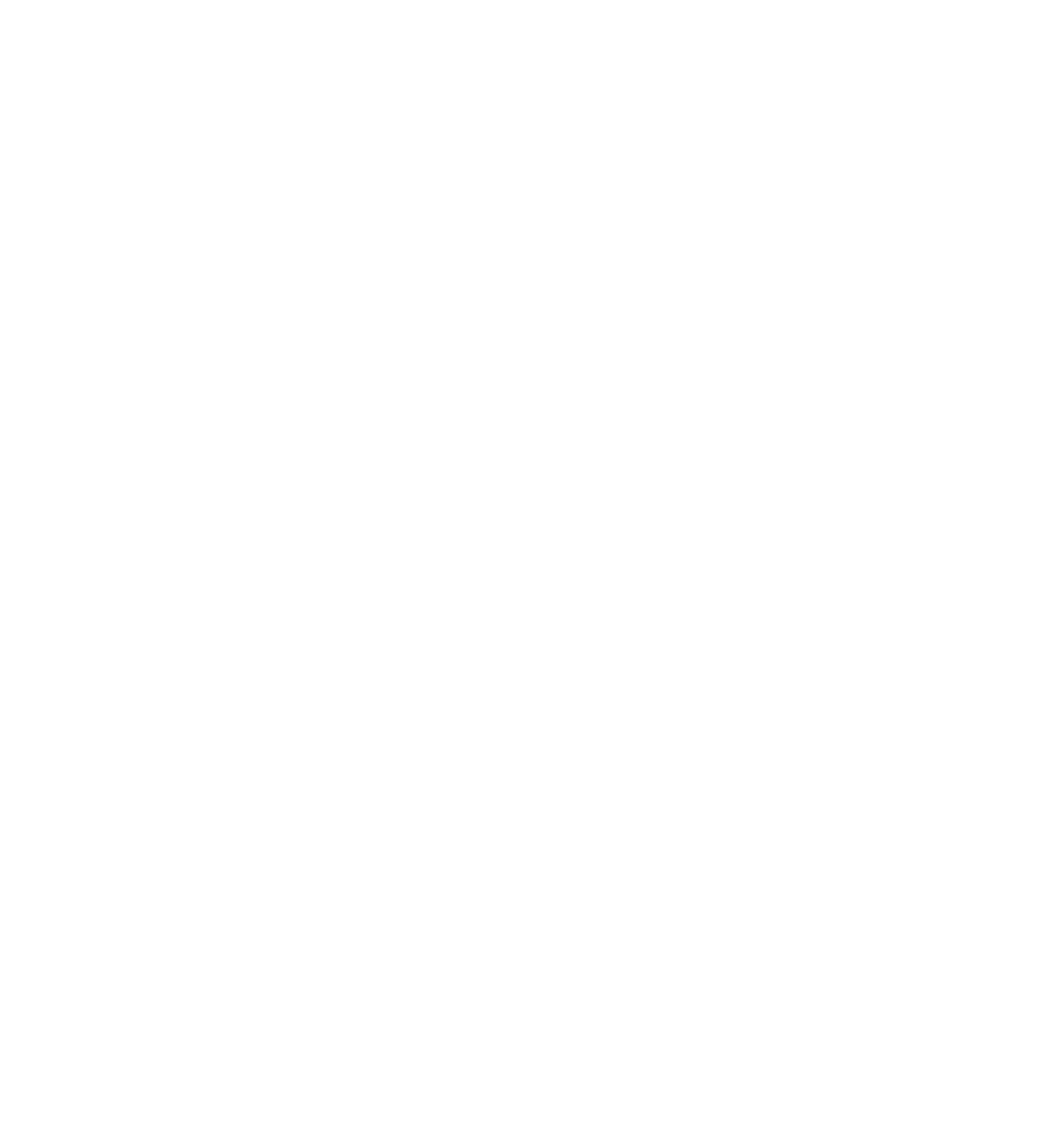
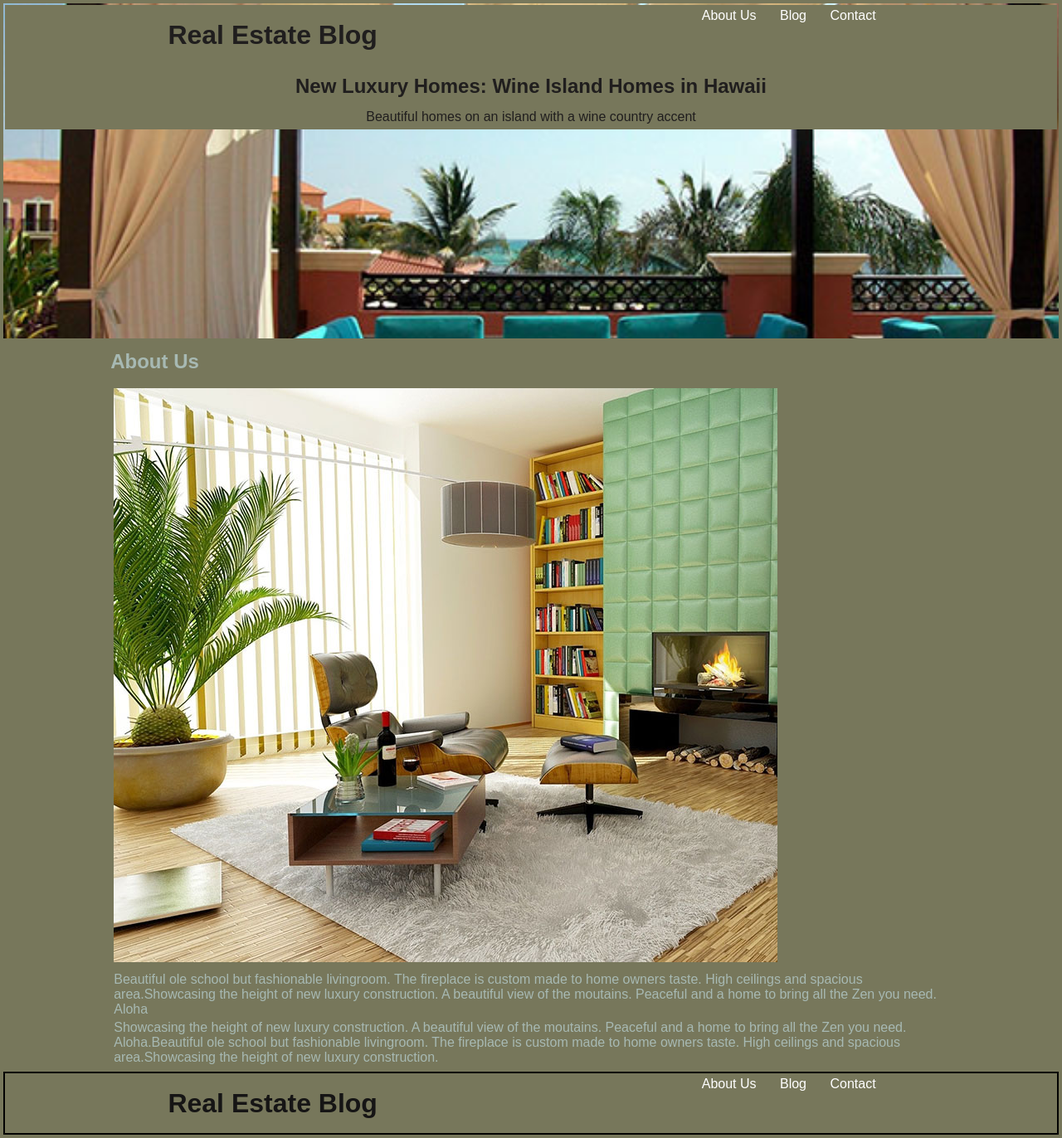
Before and after one commit to glendaandrews77/Real-Estate-102, a plain HTML site: page 102/real estate/about.html in a window 1280 px wide. Shown: the whole page at 83% size. Before the commit the page ends 800 px from the top, so only its background shows below. Drawn offline with Linux system fonts and the light colour scheme.

Commit message:
Add files via upload

```diff
--- a/102/real estate/about.html
+++ b/102/real estate/about.html
@@ -0,0 +1,63 @@
+<!DOCTYPE html>
+<html lang="en">
+<head>
+    <meta charset="UTF-8">
+    <meta name="viewport" content="width=device-width, initial-scale=1.0">
+    <head>
+        <meta charset="UTF-8">
+        <meta name="viewport" content="width=device-width, initial-scale=1.0">
+        <link rel="preconnect" href="https://fonts.googleapis.com">
+    <link rel="preconnect" href="https://fonts.gstatic.com" crossorigin>
+    <link href="https://fonts.googleapis.com/css2?family=Roboto:ital,wght@0,700;1,100&display=swap" rel="stylesheet">
+    <link rel="stylesheet" href="blog.css">
+        <title>Real Estate Blog</title>
+
+</head>
+
+<body>
+    <body>
+        <header class="site-init">
+            <div class="bar">
+                <h1>Real Estate Blog</h1>
+
+                    <nav class="menu">
+                        <a href="about.html">About Us</a>
+                        <a href="blog.html">Blog</a>
+                        <a href="contact">Contact</a>
+                    </nav>
+            </div>
+
+            <h2>New Luxury Homes: Wine Island Homes in Hawaii</h2>
+
+        <p>Beautiful homes on an island with a wine country accent<p>
+
+    </header>
+
+    <main class="container">
+        <h2>About Us</h2>
+        <div class="bar-about">
+            <div class="bar-about-img">
+                <img src="img/us.jpg" alt="about us image">
+            </div>
+            <div class="bar-about-text">
+                <p>Beautiful ole school but fashionable livingroom. The fireplace is custom made to home owners taste. High ceilings and spacious area.Showcasing the height of new luxury construction. A beautiful view of the moutains. Peaceful and a home to bring all the Zen you need. Aloha</p>
+                <p>Showcasing the height of new luxury construction. A beautiful view of the moutains. Peaceful and a home to bring all the Zen you need. Aloha.Beautiful ole school but fashionable livingroom. The fireplace is custom made to home owners taste. High ceilings and spacious area.Showcasing the height of new luxury construction. </p>
+            </div>
+        </div>
+    </main>
+
+    <footer>
+
+        <div class="bar">
+            <h1>Real Estate Blog</h1>
+
+            <nav class="menu">
+                <a href="about.html">About Us</a>
+                <a href="blog.html">Blog</a>
+                <a href="contact">Contact</a>
+            </nav>
+
+        </div>
+    </footer>
+</body>
+</html>
--- /dev/null
+++ b/102/real estate/blog.css
@@ -0,0 +1,81 @@
+/*global*/
+*{
+    background-color: rgb(119, 119, 91);
+    margin:0%;
+    padding: 2px;
+}
+
+body{
+    font-family: Arial, Helvetica, sans-serif;
+    color: rgb(167, 185, 179);
+}
+img{
+    max-width: 100%;
+}
+a{
+    text-decoration: none;
+    color:rgb(187, 173, 173);
+}
+h1,h2,h3{
+    margin: bottom 30%;
+    line-height: 2;
+}
+
+/*utilities*/
+.container{
+    width:80%;
+    margin-right:auto;
+    margin-left: auto;
+}
+.btn-read{
+    display:block;
+    width:90px;
+    background-color: rgb(14, 12, 12);
+    color:rgb(219, 213, 205);
+padding: 8px;
+margin-block: 25px;
+}
+.blog-text{
+    padding: 10px;
+    text-align: center;
+}
+/*header*/
+.site-init{
+    flex-direction: column;
+    justify-content: center;
+    background-image: url(img/blog1.jpg);
+    background-position:center;
+    background-size: cover;
+    height:400px;
+    color: rgb(32, 30, 30);
+    text-align: center;
+}
+.bar{
+    display: flex;
+flex-direction: row;
+justify-content: space-around;
+}
+.menu a{
+    color:white;
+    margin-right: 20px;
+}
+/*footer*/
+footer{
+    background-color:black;
+    color: rgb(22, 21, 21);
+}
+/*about*/
+
+bar-about{
+    display:flex;
+    flex-direction:column;
+    justify-content: space-between;
+}
+.bar-about-img{
+    flex-basis: 25%;
+    margin-right: 20px;
+    padding-: 0;
+}
+.bar-about-text{
+    flex-basis: 50%;
+}
--- a/102/real estate/styles/mystyles.css
+++ b/102/real estate/styles/mystyles.css
@@ -176,3 +176,18 @@ height: 10vh;
 .btn-details{
     background-color: green;
 }
+/*blog*/
+*{
+    margin:0;
+    padding:0;
+}
+body{
+    font-family: arial;
+}
+img{
+    max-width:100%;
+}
+a{
+    text-decoration: none;
+    color:black;
+}
```
Also changed, not shown: 102/real estate/blog.html (added, +75 -0 lines), 102/real estate/contact.html (+1 -1 lines), 102/real estate/index.html (+4 -1 lines), 102/real estate/practice.html (+53 -52 lines).
